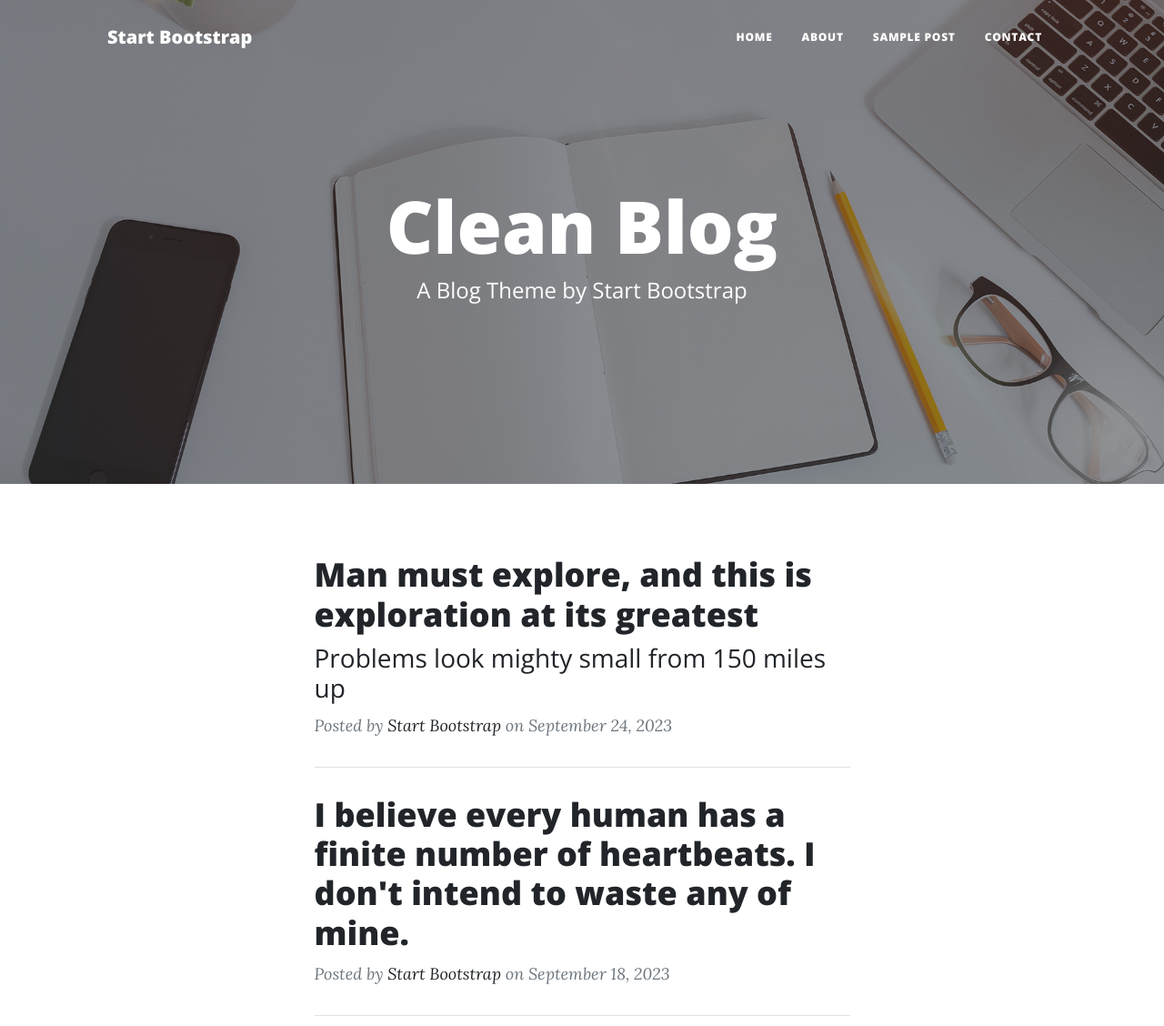
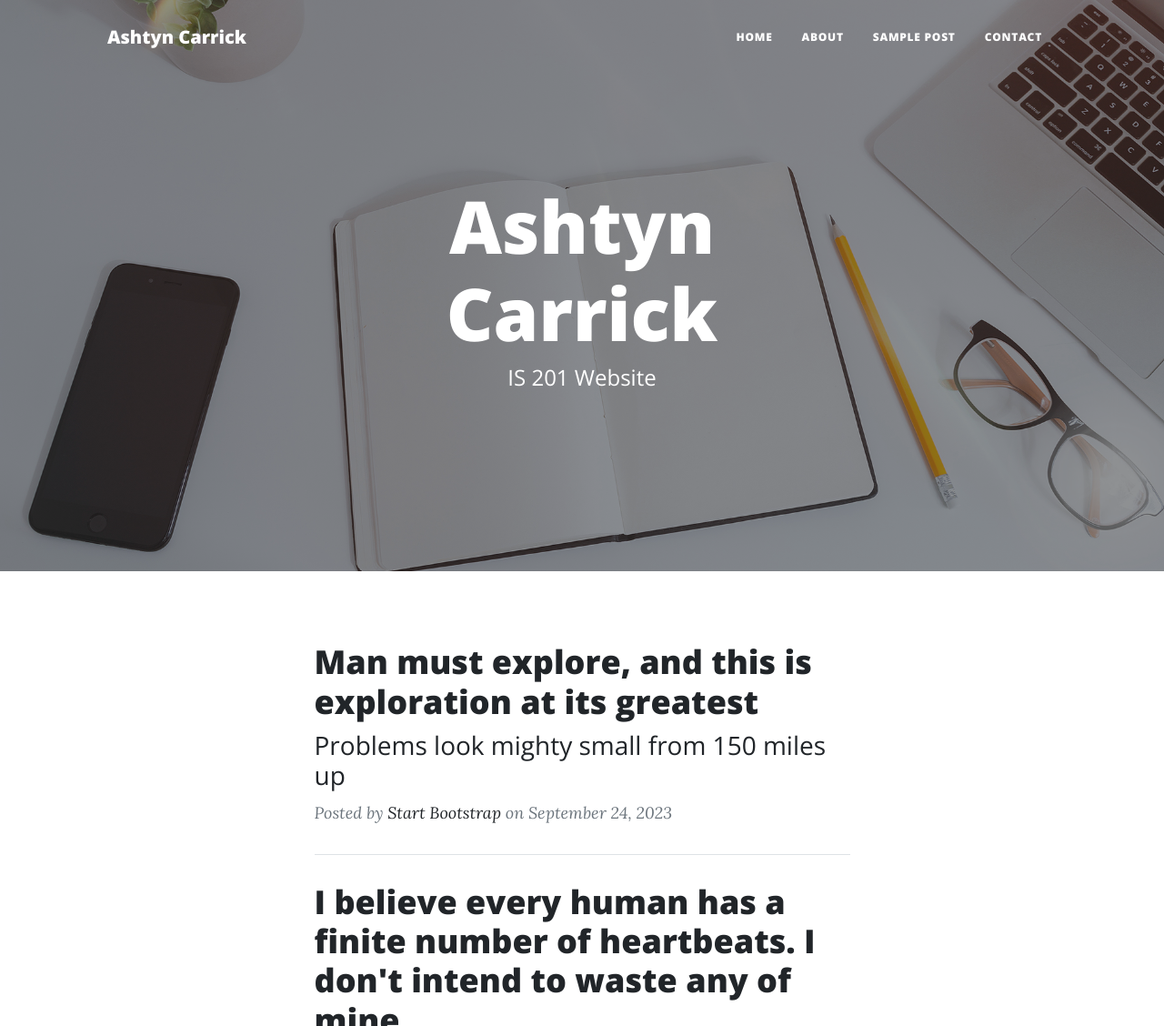
Before and after one commit to ashtyncarrick1/ashtyncarrick1.github.io, a plain HTML site: page index.html in a window 1280 px wide. Shown: the top 1128 px of the page at 91% size. Drawn offline with nearby package versions, Linux system fonts and the light colour scheme; files that its build step writes are made by us from their sources; files whose address does not match are found by name.

Commit message:
Update index.html

```diff
--- a/index.html
+++ b/index.html
@@ -5,7 +5,7 @@
         <meta name="viewport" content="width=device-width, initial-scale=1, shrink-to-fit=no" />
         <meta name="description" content="" />
         <meta name="author" content="" />
-        <title>Clean Blog - Start Bootstrap Theme</title>
+        <title>Ashtyn Carrick | IS 201</title>
         <link rel="icon" type="image/x-icon" href="assets/favicon.ico" />
         <!-- Font Awesome icons (free version)-->
         <script src="https://use.fontawesome.com/releases/v6.3.0/js/all.js" crossorigin="anonymous"></script>
@@ -19,7 +19,7 @@
         <!-- Navigation-->
         <nav class="navbar navbar-expand-lg navbar-light" id="mainNav">
             <div class="container px-4 px-lg-5">
-                <a class="navbar-brand" href="index.html">Start Bootstrap</a>
+                <a class="navbar-brand" href="index.html">Ashtyn Carrick</a>
                 <button class="navbar-toggler" type="button" data-bs-toggle="collapse" data-bs-target="#navbarResponsive" aria-controls="navbarResponsive" aria-expanded="false" aria-label="Toggle navigation">
                     Menu
                     <i class="fas fa-bars"></i>
@@ -40,8 +40,8 @@
                 <div class="row gx-4 gx-lg-5 justify-content-center">
                     <div class="col-md-10 col-lg-8 col-xl-7">
                         <div class="site-heading">
-                            <h1>Clean Blog</h1>
-                            <span class="subheading">A Blog Theme by Start Bootstrap</span>
+                            <h1>Ashtyn Carrick</h1>
+                            <span class="subheading">IS 201 Website</span>
                         </div>
                     </div>
                 </div>
```
